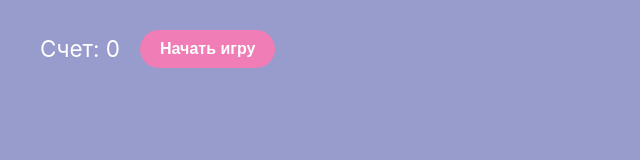
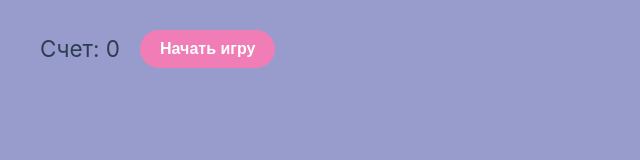
Before and after one commit to reznikovkg/vue-3-docker-compose, a Vue app in the folder vue/: page / in a window 1280 px wide. Shown: the top 160 px of the page, without its empty margins (0-640 px from the left). Built offline with nearby package versions, Linux system fonts and the light colour scheme.

Commit message:
fix backspaces and styles

```diff
--- a/vue/src/components/pages/IndexPage.vue
+++ b/vue/src/components/pages/IndexPage.vue
@@ -25,28 +25,23 @@ import BubbleGame from '../ui/BubbleGame.vue'
 
 export default {
   components: { BubbleGame },
-
   data() {
     return {
       score: 0,
       startHandler: null
     }
   },
-
   methods: {
     registerStart(cb) {
       this.startHandler = cb
     },
-
     start() {
       this.score = 0
       if (this.startHandler) this.startHandler()
     },
-
     onScore(val) {
       this.score = val
     },
-
     onFinish(val) {
       alert(`Игра окончена. Итоговый счет: ${val}`)
     }
@@ -75,11 +70,6 @@ export default {
   border-radius: 30px;
   backdrop-filter: blur(5px);
 
-  h2 {
-    margin: 0;
-    color: white;
-  }
-
   &__button {
     background-color: #f07db6;
     color: white;
```
Also changed, not shown: vue/src/components/ui/BubbleGame.vue (+0 -25 lines).
